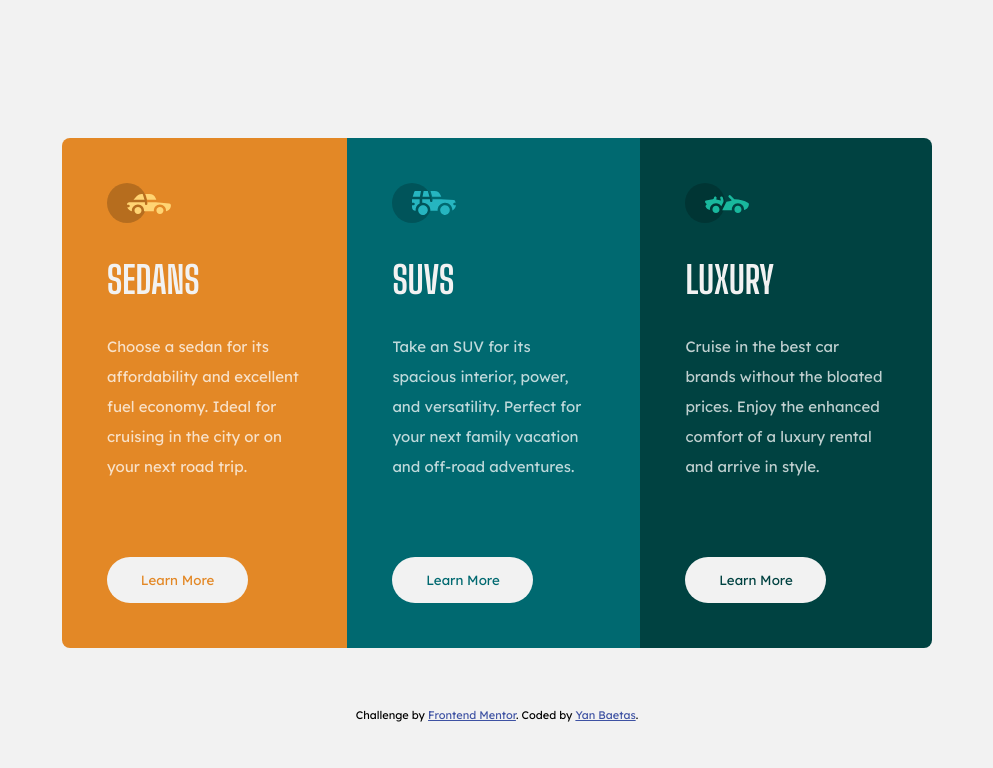
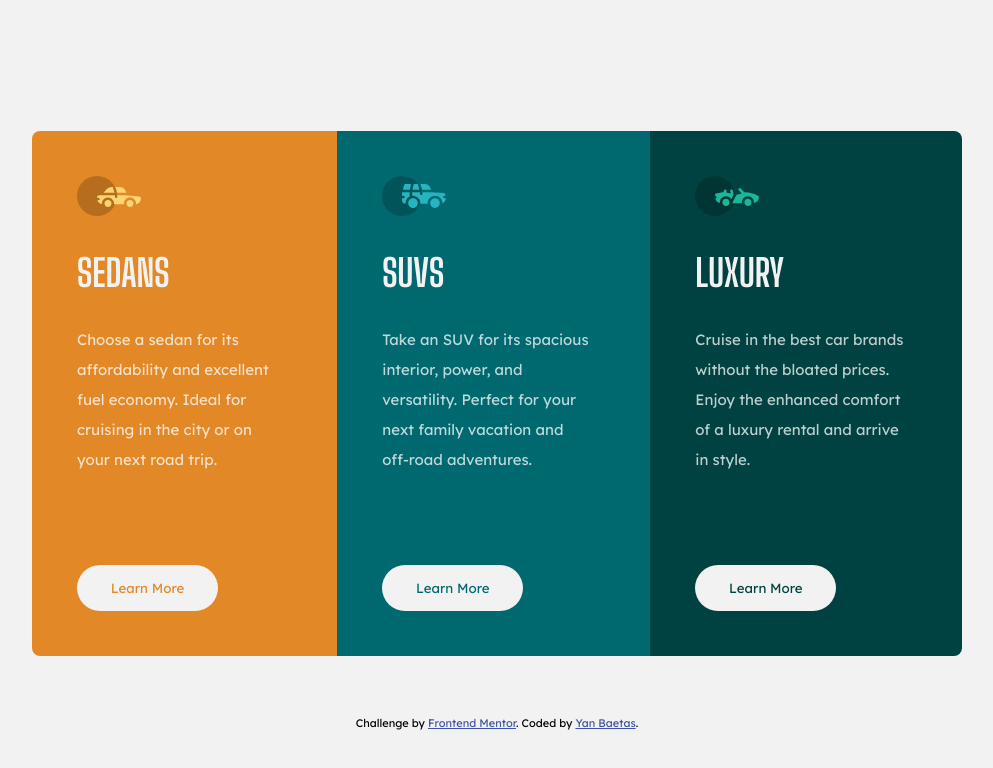
Before and after one commit to YanBaetas/3-column-preview-card-component, a plain HTML site: page index.html in a window 1280 px wide. Shown: the whole page, without its empty margins (143-1136 px from the left). Drawn offline with Linux system fonts and the light colour scheme.

Commit message:
HTML accessibility issues and minor changes to better approach the layout to what was asked

```diff
--- a/index.html
+++ b/index.html
@@ -21,42 +21,42 @@
   </head>
   <body>
     <main class="container">
-      <div class="card sedans">
+      <section class="card sedans">
         <img src="./images/icon-sedans.svg" alt="Sedans Cars" />
-        <h2>Sedans</h2>
+        <h1>Sedans</h1>
         <p>
           Choose a sedan for its affordability and excellent fuel economy. Ideal
           for cruising in the city or on your next road trip.
         </p>
         <button class="button" type="button">Learn More</button>
-      </div>
+      </section>
 
-      <div class="card suvs">
+      <section class="card suvs">
         <img src="./images/icon-suvs.svg" alt="SUVs Cars" />
-        <h2>SUVs</h2>
+        <h1>SUVs</h1>
         <p>
           Take an SUV for its spacious interior, power, and versatility. Perfect
           for your next family vacation and off-road adventures.
         </p>
         <button class="button" type="button">Learn More</button>
-      </div>
+      </section>
 
-      <div class="card luxury">
+      <section class="card luxury">
         <img src="./images/icon-luxury.svg" alt="Luxury Cars" />
-        <h2>Luxury</h2>
+        <h1>Luxury</h1>
         <p>
           Cruise in the best car brands without the bloated prices. Enjoy the
           enhanced comfort of a luxury rental and arrive in style.
         </p>
         <button class="button" type="button">Learn More</button>
-      </div>
+      </section>
     </main>
 
-    <div class="attribution">
+    <footer class="attribution">
       Challenge by
       <a href="https://www.frontendmentor.io?ref=challenge" target="_blank"
         >Frontend Mentor</a
       >. Coded by <a href="https://github.com/YanBaetas">Yan Baetas</a>.
-    </div>
+    </footer>
   </body>
 </html>
--- a/styles.css
+++ b/styles.css
@@ -34,7 +34,7 @@ body {
 }
 
 .card {
-  padding: 3rem 3rem;
+  padding: 3rem 3.9rem 3rem 3rem;
 }
 
 .card.sedans {
@@ -51,7 +51,7 @@ body {
   border-radius: 0 0 8px 8px;
 }
 
-.card h2 {
+.card h1 {
   font-family: "Big Shoulders Display", cursive;
   font-size: 2.5rem;
   text-transform: uppercase;
@@ -97,7 +97,7 @@ body {
 @media only screen and (min-width: 784px) {
   .container {
     flex-direction: row;
-    max-width: 870px;
+    max-width: 930px;
   }
   .card.sedans {
     border-radius: 8px 0 0 8px;
@@ -106,6 +106,6 @@ body {
     border-radius: 0 8px 8px 0;
   }
   .card .button {
-    margin-top: 5rem;
+    margin-top: 6rem;
   }
 }
```
